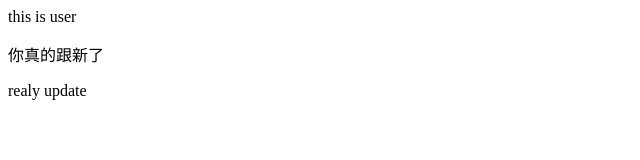
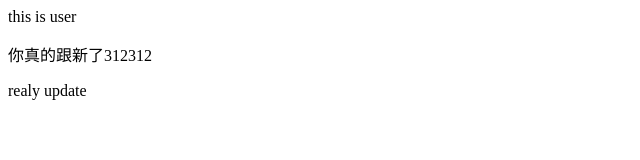
Before and after one commit to YiXingYuFeng/eggProject, a website: page app/view/user.html in a window 1280 px wide. Shown: the full height of the page, 0-640 px from the left. Drawn offline with Linux system fonts and the light colour scheme.

Commit message:
feat: 测试submodule

```diff
--- a/app/view/user.html
+++ b/app/view/user.html
@@ -6,7 +6,7 @@
 </head>
 <body>
     <div>this is user</div>
-<p>你真的跟新了</p>
+<p>你真的跟新了312312</p>
 <div>realy update</div>
 </body>
 </html>
```
Also changed, not shown: 1 other file.
